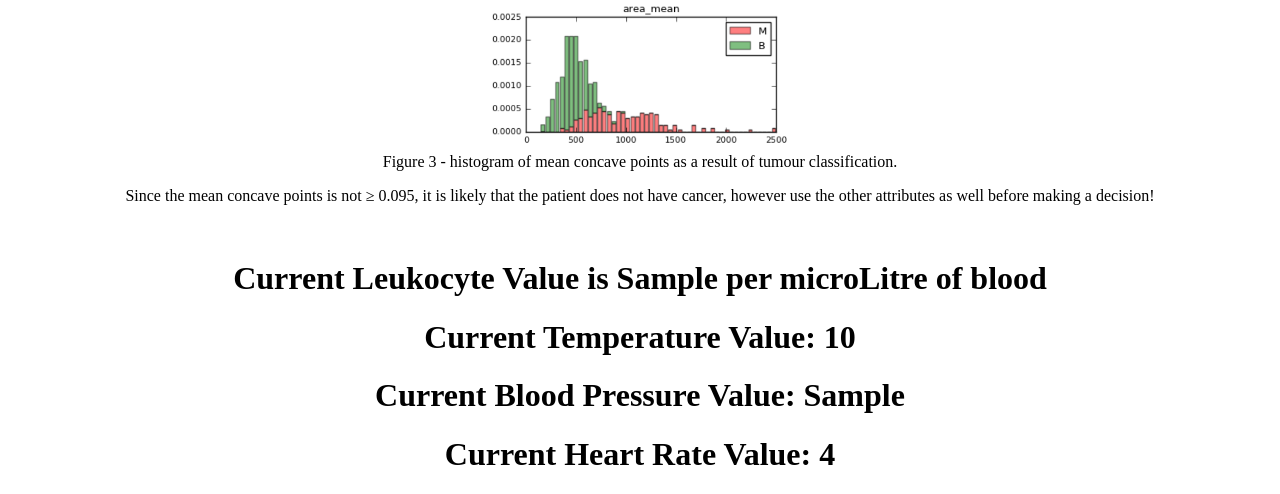
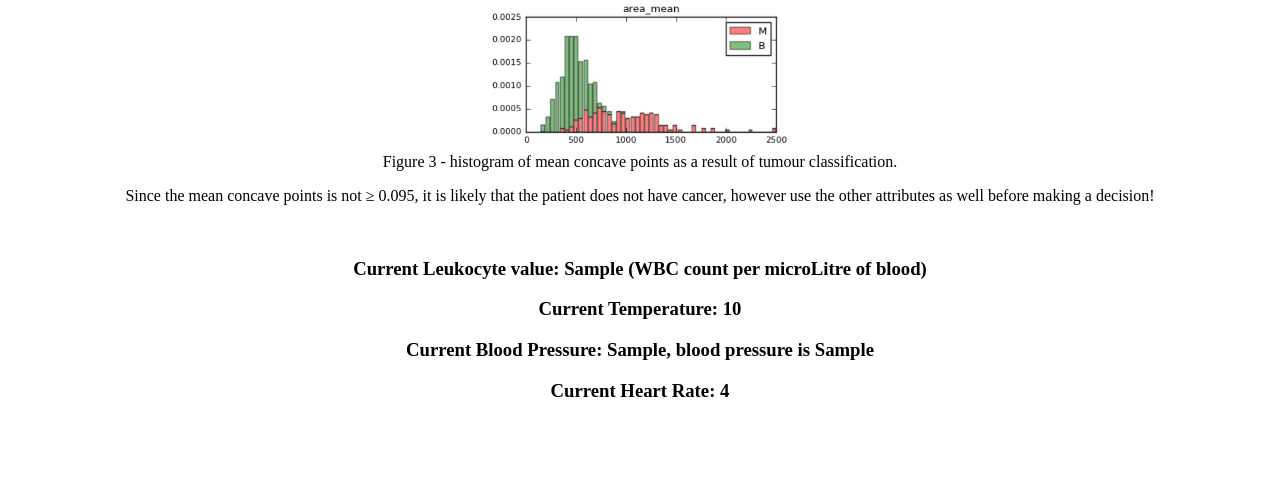
Before and after one commit to matthewfollegot/breast-cancer-classifier, a Flask app: template templates/dashboard.html in a window 1280 px wide. Shown: the part 1266-1760 px from the top of the page. After the commit the page ends 1663 px from the top, so only its background shows below. Run offline with Flask 2, Linux system fonts and the light colour scheme; the template is opened without the code that fills it: most values are stand-ins (such as "Sample title", 1, 10 or a date in 2020); parts of the project's set-up code (start-up, migrations or seed data) failed here and were passed over.

Commit message:
added functionality for blood pressure among refactors

```diff
--- a/app.py
+++ b/app.py
@@ -19,7 +19,7 @@ def predict():
 
     heart_rate = input_features.pop(32)
     temperature = input_features.pop(31)
-    leukocyte_value = input_features.pop(30)
+    leukocyte_value = int(input_features.pop(30))
     radius_mean = input_features[0]
     perimeter_mean = input_features[2]
     area_mean = input_features[3]
@@ -47,6 +47,8 @@ def predict():
 
     patient_id = randint(12345, 12345678)
 
+    classified_blood_pressure = classify_blood_pressure(blood_pressure)
+
 
     return render_template(
         'dashboard.html',
@@ -57,6 +59,7 @@ def predict():
         temperature=temperature,
         heart_rate=heart_rate,
         blood_pressure=blood_pressure,
+        classified_blood_pressure=classified_blood_pressure,
         radius_mean=radius_mean,
         perimeter_mean=perimeter_mean,
         area_mean=area_mean,
@@ -64,5 +67,22 @@ def predict():
         concave_points=concave_points
     )
 
+def classify_blood_pressure(blood_pressure):
+    systolic, diastolic = [int(num) for num in blood_pressure.split('/')]
+    print(systolic)
+    print(diastolic)
+    if systolic < 90 and diastolic < 60:
+        return "low blood pressure"
+    if systolic < 120 and diastolic <= 80:
+        return "normal blood pressure"
+    elif systolic >= 120 and systolic < 130 and diastolic <= 80:
+        return "elevated blood pressure (minor concern if it persists)"
+    elif systolic > 130 and systolic < 140 and diastolic > 80 and diastolic < 90:
+        return "high blood pressure (stage 1)"
+    elif systolic >= 180 and diastolic > 120:
+        return "hypertensive crisis!"
+    elif systolic >= 140 and diastolic >= 90:
+        return "high blood pressure (stage 2)"
+
 if __name__ == "__main__":
     app.run()
--- a/templates/dashboard.html
+++ b/templates/dashboard.html
@@ -172,16 +172,21 @@
   </div>
 
   {% if leukocyte_value < 4000 or leukocyte_value > 10000 %}
-    <h1 class="warning">Current Leukocyte Value is {{ leukocyte_value }} per microLitre of blood</h1>
+    <h3 class="warning">Current Leukocyte Value is {{ leukocyte_value }} per microLitre of blood</h3>
     <h3 class="warning">The normal range is between 4,000 and 10,000 White Blood Cells per microLitre of blood</h3>
     <h4 class="warning">This may serve as an additional data point that the patient's body is fighting something foreign, which may or may not be cancerous cells.</h4>
   {% else %}
-    <h1>Current Leukocyte Value is {{ leukocyte_value }} per microLitre of blood</h1>
+    <h3>Current Leukocyte value: {{ leukocyte_value }} (WBC count per microLitre of blood)</h3>
   {% endif %}
 
-  <h1>Current Temperature Value: {{ temperature }}</h1>
-  <h1>Current Blood Pressure Value: {{ blood_pressure }}</h1>
-  <h1>Current Heart Rate Value: {{ heart_rate }}</h1>
+  {% if temperature < 100.4 %}
+  <h3>Current Temperature: {{ temperature }}</h3>
+  {% else %}
+  <h3>Current Temperature: {{ temperature }}, patient has a fever</h3>
+  {% endif %}
+
+  <h3>Current Blood Pressure: {{ blood_pressure }}, blood pressure is {{ classified_blood_pressure }}</h3>
+  <h3>Current Heart Rate: {{ heart_rate }}</h3>
     </center>
   </div>
 
```
